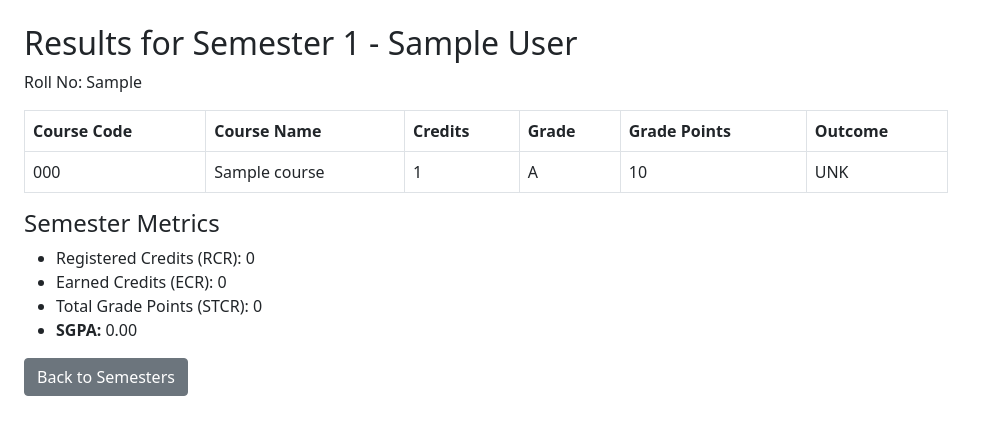
After one commit to Chaudhary-IIT/Sootrank, a Django app: page /student/results/view/1/1/ in a window 1280 px wide. The commit adds this page. Shown: the top 435 px of the page, without its empty margins (0-987 px from the left). Run offline with Django 5.2, Linux system fonts and the light colour scheme; tables that the repository leaves empty hold one stand-in row (values such as "Sample post").

Commit message:
Results Publishing and CG/SG Calculation

```diff
--- a/Sootrank/settings.py
+++ b/Sootrank/settings.py
@@ -84,7 +84,7 @@ DATABASES = {
         'ENGINE': 'django.db.backends.postgresql',
         'NAME': 'sootrank_db',
         'USER': 'sootrank_user',
-        'PASSWORD': 'yourpassword',
+        'PASSWORD': 'YO123#yo',
         'HOST': 'localhost',
         'PORT': '5432',
     }
--- a/Sootrank/urls.py
+++ b/Sootrank/urls.py
@@ -17,7 +17,7 @@ Including another URLconf
 from django.conf import settings
 from django.contrib import admin
 from django.contrib.auth.views import LogoutView
-from django.urls import path
+from django.urls import path, include
 from . import views
 from django.conf.urls.static import static
 
@@ -93,7 +93,12 @@ urlpatterns = [
     path('faculty/<int:faculty_id>/courses/', views.all_courses, name='grading_courses'),
     path('courses/<str:course_code>/grades/assign/',views.assign_grades_csv, name='assign_grades_csv'),
     path('courses/<str:course_code>/grades/results/', views.grade_results, name='grade_results'),
+    #------------
+    path('student/results/<str:roll_no>/', views.student_result_semester_list, name='student_result_semester_list'),
+    path('student/results/view/<int:student_id>/<int:semester>/', views.student_view_results, name='student_view_results'),
+    path('student/results/pdf/<int:student_id>/<int:semester>/', views.student_result_pdf, name='student_result_pdf'),
 ]
+
 
 if settings.DEBUG:
     urlpatterns += static(settings.MEDIA_URL, document_root=settings.MEDIA_ROOT)
--- a/Sootrank/views.py
+++ b/Sootrank/views.py
@@ -66,6 +66,17 @@ GRADE_BOUNDARIES = [
 ]
 PASS_MIN_PERCENT = 45  # for letter-graded; PF handled by is_pass_fail
 
+GRADE_POINTS = {
+    "A": 10,
+    "A-": 9,
+    "B": 8,
+    "B-": 7,
+    "C": 6,
+    "C-": 5,
+    "D": 4,
+    "F": 0,
+    "FS": 0,
+}
 
 def _compute_semester_from_roll_and_today(roll_no: str, today=None) -> int:
     if today is None:
@@ -235,10 +246,12 @@ def students_dashboard(request):
     student = get_object_or_404(Student, roll_no=roll_no)
 
     flash = request.session.pop("flash_ctx", {})  # optional, disappears after first load
+    semesters = StudentCourse.objects.filter(student=student).order_by('semester').values_list('semester', flat=True).distinct()
     context = {
         "student": student,
         "full_name": flash.get("full_name"),
         "role_label": flash.get("role_label", "Student"),
+        "semesters": semesters,
     }
     return render(request, "students_dashboard.html", context)
 
@@ -3236,9 +3249,21 @@ def assign_grades_csv(request, course_code):
     Instructor upload of scores (CSV/Excel) and assignment of grades.
     - Scores saved to AssessmentScore keyed by (student, course, component).
     - Enrollment gate uses StudentCourse.status='ENR' (any semester).
-    - Absolute thresholds: A, A-, B, B-, C → 10..6, else 5 (changeable).
+    - Absolute thresholds: A, A-, B, B-, C, C-, D → 10..4, else 0 (changeable).
     - Relative buckets: top10, next15, next25, next25b, next15b, next10; remainder = rest_min.
     """
+
+    NUM_TO_LETTER_GRADE = {
+        10: "A",
+        9: "A-",
+        8: "B",
+        7: "B-",
+        6: "C",
+        5: "C-",
+        4: "D",
+        0: "F",
+    }
+
     # Auth and course
     email = request.session.get("email_id")
     faculty = get_object_or_404(Faculty, email_id=email)
@@ -3270,13 +3295,15 @@ def assign_grades_csv(request, course_code):
             try: return float(v)
             except (TypeError, ValueError): return d
 
-        # Absolute thresholds aligned to A, A-, B, B-, C
+        # Absolute thresholds aligned to A, A-, B, B-, C, C-, D
         abs_thresholds = {
             "A": _as_int(request.POST.get("abs_A"), 85),
             "A_minus": _as_int(request.POST.get("abs_B"), 75),
             "B": _as_int(request.POST.get("abs_C"), 65),
             "B_minus": _as_int(request.POST.get("abs_D"), 55),
             "C": _as_int(request.POST.get("abs_E"), 45),
+            "C_minus": _as_int(request.POST.get("abs_C_minus"), 40),
+            "D": _as_int(request.POST.get("abs_D_grade"), 35),
         }
         try:
             pass_min = Decimal(request.POST.get("pass_min_percent") or getattr(settings, "PASS_MIN_PERCENT", 45))
@@ -3409,30 +3436,28 @@ def assign_grades_csv(request, course_code):
                     continue
                 cg = cg_map.get(sc.student_id)
                 if cg is not None:
-                    sc.grade = str(int(cg))
+                    letter_grade = NUM_TO_LETTER_GRADE.get(int(cg), "F")
+                    sc.grade = letter_grade
                     sc.outcome = "PAS" if cg >= 4 else "FAI"
                     sc.save(update_fields=["grade", "outcome"])
         else:
-            A = Decimal(abs_thresholds["A"])
-            A_ = Decimal(abs_thresholds["A_minus"])
-            B = Decimal(abs_thresholds["B"])
-            B_ = Decimal(abs_thresholds["B_minus"])
-            C = Decimal(abs_thresholds["C"])
-
             def cg_from_abs(pct: Decimal) -> int:
-                if pct >= A:  return 10
-                if pct >= A_: return 9
-                if pct >= B:  return 8
-                if pct >= B_: return 7
-                if pct >= C:  return 6
-                return 5  # change to 4 to treat below C as F
+                if pct >= abs_thresholds["A"]:  return 10
+                if pct >= abs_thresholds["A_minus"]: return 9
+                if pct >= abs_thresholds["B"]:  return 8
+                if pct >= abs_thresholds["B_minus"]: return 7
+                if pct >= abs_thresholds["C"]:  return 6
+                if pct >= abs_thresholds["C_minus"]: return 5
+                if pct >= abs_thresholds["D"]:  return 4
+                return 0  # Below D treated as F
 
             for sc in affected_qs:
                 if getattr(sc, "is_pass_fail", False):
                     continue
                 pct = totals_dict.get(sc.student_id, Decimal("0"))
                 cg = cg_from_abs(pct)
-                sc.grade = str(int(cg))
+                letter_grade = NUM_TO_LETTER_GRADE.get(cg, "F")
+                sc.grade = letter_grade
                 sc.outcome = "PAS" if pct >= pass_min and cg >= 4 else "FAI"
                 sc.save(update_fields=["grade", "outcome"])
 
@@ -3454,7 +3479,6 @@ def assign_grades_csv(request, course_code):
         "sample_headers": ["roll_no"] + [c.name for c in components],
     })
 
-
 def grade_results(request, course_code):
     # Auth and course
     email = request.session.get("email_id")
@@ -3471,6 +3495,17 @@ def grade_results(request, course_code):
         .select_related('student')
         .order_by('student__roll_no')
     )
+
+    LETTER_TO_POINTS = {
+        "A": 10,
+        "A-": 9,
+        "B": 8,
+        "B-": 7,
+        "C": 6,
+        "C-": 5,
+        "D": 4,
+        "F": 0,
+    }
 
     def letter_for_points(points):
         try:
@@ -3483,6 +3518,7 @@ def grade_results(request, course_code):
         if p == 7:  return 'B-'
         if p == 6:  return 'C'
         if p == 5:  return 'C-'
+        if p == 4:  return 'D'
         return 'F'
 
     rows = []
@@ -3499,11 +3535,8 @@ def grade_results(request, course_code):
                 except (InvalidOperation, TypeError):
                     pass
 
-        pts_str = sc.grade or ''
-        try:
-            pts_int = int(pts_str)
-        except (TypeError, ValueError):
-            pts_int = None
+        pts_int = LETTER_TO_POINTS.get(sc.grade, None)
+        letter = sc.grade or (letter_for_points(pts_int) if pts_int is not None else "")
 
         rows.append({
             'student': sc.student,
@@ -3512,7 +3545,7 @@ def grade_results(request, course_code):
             'components': comp_marks,
             'total_percent': float(total_percent.quantize(Decimal('0.01'))),
             'points': pts_int,
-            'letter': letter_for_points(pts_int) if pts_int is not None else '',
+            'letter': letter,
             'outcome': sc.outcome or '',
         })
 
@@ -3527,7 +3560,7 @@ def grade_results(request, course_code):
     elif base == "points":
         rows.sort(key=lambda r: (r['points'] if r['points'] is not None else -1, r['name'].lower()), reverse=reverse)
     elif base == "letter":
-        rows.sort(key=lambda r: (r['letter'], r['name'].lower()), reverse=reverse)
+        rows.sort(key=lambda r: (r['points'] if r['points'] is not None else -1, r['name'].lower()), reverse=reverse)
 
     return render(request, 'instructor/grade_results.html', {
         'course': course,
@@ -3536,3 +3569,83 @@ def grade_results(request, course_code):
         'rows': rows,
         'sort': sort,
     })
+
+def student_result_semester_list(request, roll_no):
+    student = get_object_or_404(Student, roll_no=roll_no)
+
+    semesters = (
+        student.enrollments
+        .values_list('semester', flat=True)
+        .distinct()
+        .order_by('semester')
+    )
+
+    return render(request, "student/result_semester_list.html", {
+        "student": student,
+        "semesters": semesters,
+    })
+
+def student_view_results(request, student_id, semester):
+    student = get_object_or_404(Student, id=student_id)
+    enrollments = StudentCourse.objects.filter(student=student, semester=semester).select_related('course')
+
+    # Prepare detailed list of courses and grades
+    results = []
+    for enr in enrollments:
+        course = enr.course
+        grade = enr.grade or ''
+        points = GRADE_POINTS.get(grade, 0)
+        results.append({
+            "course_code": course.code,
+            "course_name": course.name,
+            "credits": course.credits,
+            "grade": grade,
+            "points": points,
+            "outcome": enr.outcome,
+        })
+
+    metrics = student.calculate_semester_metrics(semester)
+
+    return render(request, "student/result_semester_view.html", {
+        "student": student,
+        "semester": semester,
+        "results": results,
+        "metrics": metrics,
+    })
+
+def student_result_pdf(request, student_id, semester):
+    student = get_object_or_404(Student, id=student_id)
+    enrollments = StudentCourse.objects.filter(student=student, semester=semester).select_related('course')
+
+    results = []
+    for enr in enrollments:
+        course = enr.course
+        grade = enr.grade or ''
+        points = GRADE_POINTS.get(grade, 0)
+        results.append({
+            "course_code": course.code,
+            "course_name": course.name,
+            "credits": course.credits,
+            "grade": grade,
+            "points": points,
+            "outcome": enr.outcome,
+        })
+
+    metrics = student.calculate_semester_metrics(semester)
+    cg_metrics = student.calculate_cumulative_metrics()
+
+    html_string = render_to_string(
+        "student/marksheet_pdf.html",
+        {
+            "student": student,
+            "semester": semester,
+            "results": results,
+            "metrics": metrics,
+            "cg_metrics": cg_metrics,
+        }
+    )
+    html = HTML(string=html_string)
+    pdf = html.write_pdf()
+    response = HttpResponse(pdf, content_type="application/pdf")
+    response["Content-Disposition"] = f"attachment; filename=Marksheet_{student.roll_no}_Sem_{semester}.pdf"
+    return response
--- /dev/null
+++ b/templates/student/result_semester_view.html
@@ -0,0 +1,50 @@
+<!DOCTYPE html>
+<html>
+<head>
+    <title>Results - Semester {{ semester }} for {{ student.first_name }}</title>
+    <link href="https://cdn.jsdelivr.net/npm/bootstrap@5.0.2/dist/css/bootstrap.min.css" rel="stylesheet">
+</head>
+<body class="p-4">
+
+<h2>Results for Semester {{ semester }} - {{ student.first_name }} {{ student.last_name }}</h2>
+<p>Roll No: {{ student.roll_no }}</p>
+
+<table class="table table-bordered w-75">
+    <thead>
+        <tr>
+            <th>Course Code</th>
+            <th>Course Name</th>
+            <th>Credits</th>
+            <th>Grade</th>
+            <th>Grade Points</th>
+            <th>Outcome</th>
+        </tr>
+    </thead>
+    <tbody>
+        {% for r in results %}
+        <tr>
+            <td>{{ r.course_code }}</td>
+            <td>{{ r.course_name }}</td>
+            <td>{{ r.credits }}</td>
+            <td>{{ r.grade }}</td>
+            <td>{{ r.points }}</td>
+            <td>{{ r.outcome }}</td>
+        </tr>
+        {% empty %}
+        <tr><td colspan="6" class="text-center">No results found.</td></tr>
+        {% endfor %}
+    </tbody>
+</table>
+
+<h4>Semester Metrics</h4>
+<ul>
+    <li>Registered Credits (RCR): {{ metrics.RCR }}</li>
+    <li>Earned Credits (ECR): {{ metrics.ECR }}</li>
+    <li>Total Grade Points (STCR): {{ metrics.STCR }}</li>
+    <li><strong>SGPA:</strong> {{ metrics.SGPA|floatformat:2 }}</li>
+</ul>
+
+<a href="{% url 'student_result_semester_list' student.roll_no %}" class="btn btn-secondary">Back to Semesters</a>
+
+</body>
+</html>
```
Also changed, not shown: Registration/models.py (+86 -9 lines), templates/student/marksheet_pdf.html (added, +62 -0 lines), templates/student/result_semester_list.html (added, +56 -0 lines), templates/students_dashboard.html (+21 -19 lines), Registration/migrations/0002_alter_studentcourse_grade.py (added).
